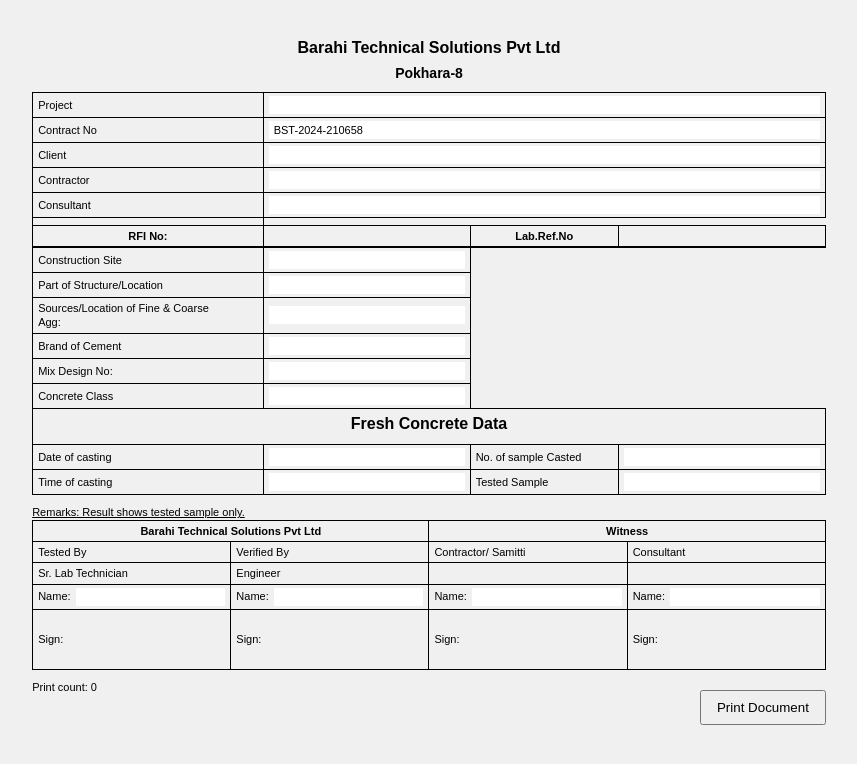
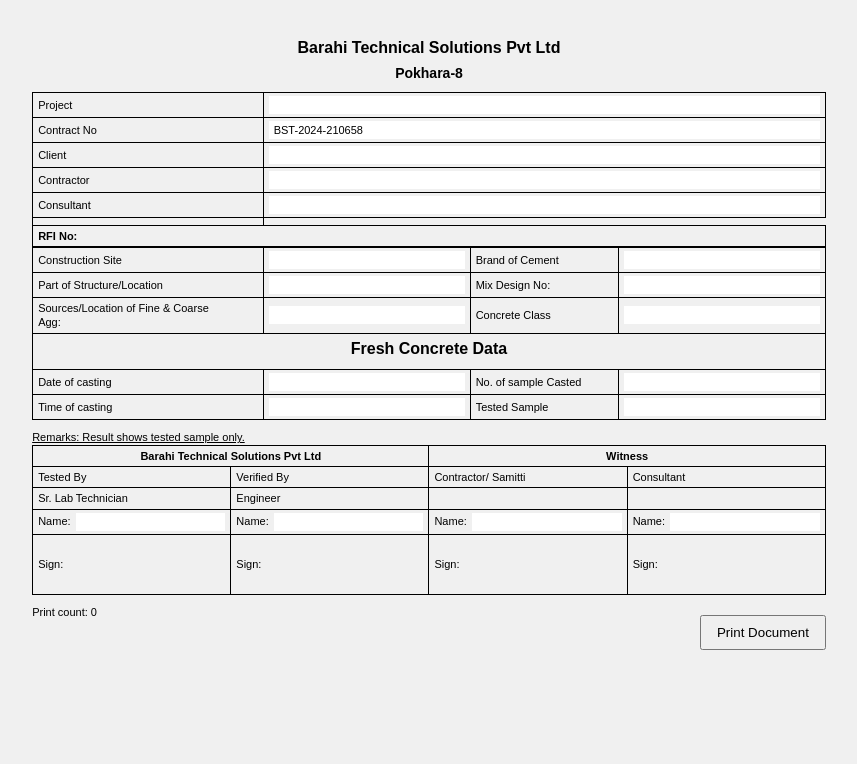
Before and after one commit to SulAv100/autoMateCivilData, a PHP site: page /autoFiller/ in a window 1280 px wide. Shown: the top 764 px of the page, without its empty margins (211-1068 px from the left). Run offline with PHP 8.4, Linux system fonts and the light colour scheme; data that the repository does not hold is empty.

Commit message:
ft : fix table

```diff
--- a/autoFiller.php
+++ b/autoFiller.php
@@ -197,18 +197,20 @@ if(isset($_POST['testSubmit']))
         <td><label for="none"></label></td>
     </tr>
     <tr style="border-bottom: 1px solid black">
-        <th>RFI No:</th>
-        <th></th>
-        <th>Lab.Ref.No</th>
-        <th></th>
+        <th colspan="4" style="text-align:left;">RFI No:</th>
+
     </tr>
     <tr style="border-top: 2px solid black">
         <td><label for="site">Construction Site</label></td>
         <td><input type="text" value="<?php echo $_POST['constructionSite']; ?>"  /></td>
+        <td><label for="cementbrand">Brand of Cement</label></td>
+        <td><input type="text" value="<?php echo $_POST['cementBrand']; ?>"  /></td>
     </tr>
     <tr>
         <td><label for="structure">Part of Structure/Location</label></td>
         <td><input type="text" value="<?php echo $_POST['partOfStructure']; ?>"  /></td>
+        <td><label for="mixDesign">Mix Design No:</label></td>
+        <td><input type="text" value="<?php echo $_POST['mixDesignNo']; ?>"  /></td>
     </tr>
     <tr>
         <td>
@@ -218,19 +220,10 @@ if(isset($_POST['testSubmit']))
             </label>
         </td>
         <td><input type="text" value="<?php echo $_POST['sourceFineAgg']; ?>"  /></td>
-    </tr>
-    <tr>
-        <td><label for="cementbrand">Brand of Cement</label></td>
-        <td><input type="text" value="<?php echo $_POST['cementBrand']; ?>"  /></td>
-    </tr>
-    <tr>
-        <td><label for="mixDesign">Mix Design No:</label></td>
-        <td><input type="text" value="<?php echo $_POST['mixDesignNo']; ?>"  /></td>
-    </tr>
-    <tr>
         <td><label for="class">Concrete Class</label></td>
         <td><input type="text" value="<?php echo $_POST['concreteClass']; ?>"  /></td>
     </tr>
+
     <th id="heading-data" colspan="4">
         <h1>Fresh Concrete Data</h1>
     </th>
```
